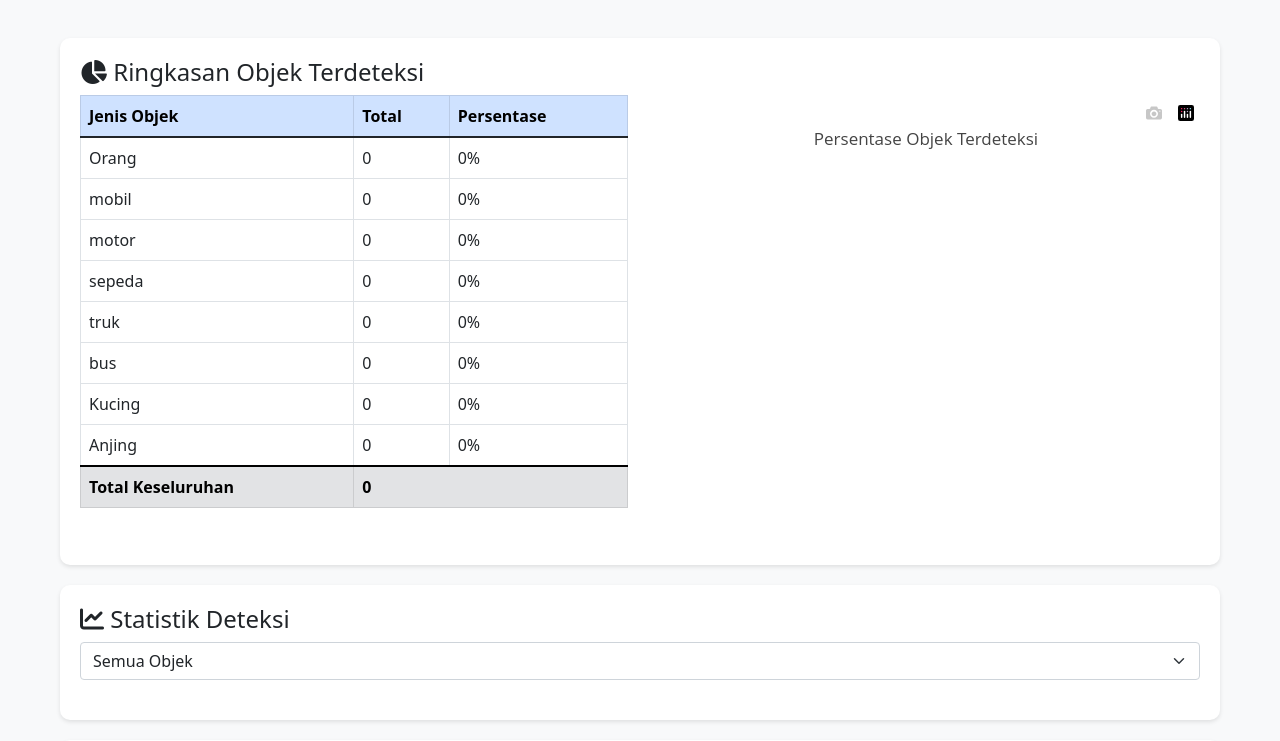
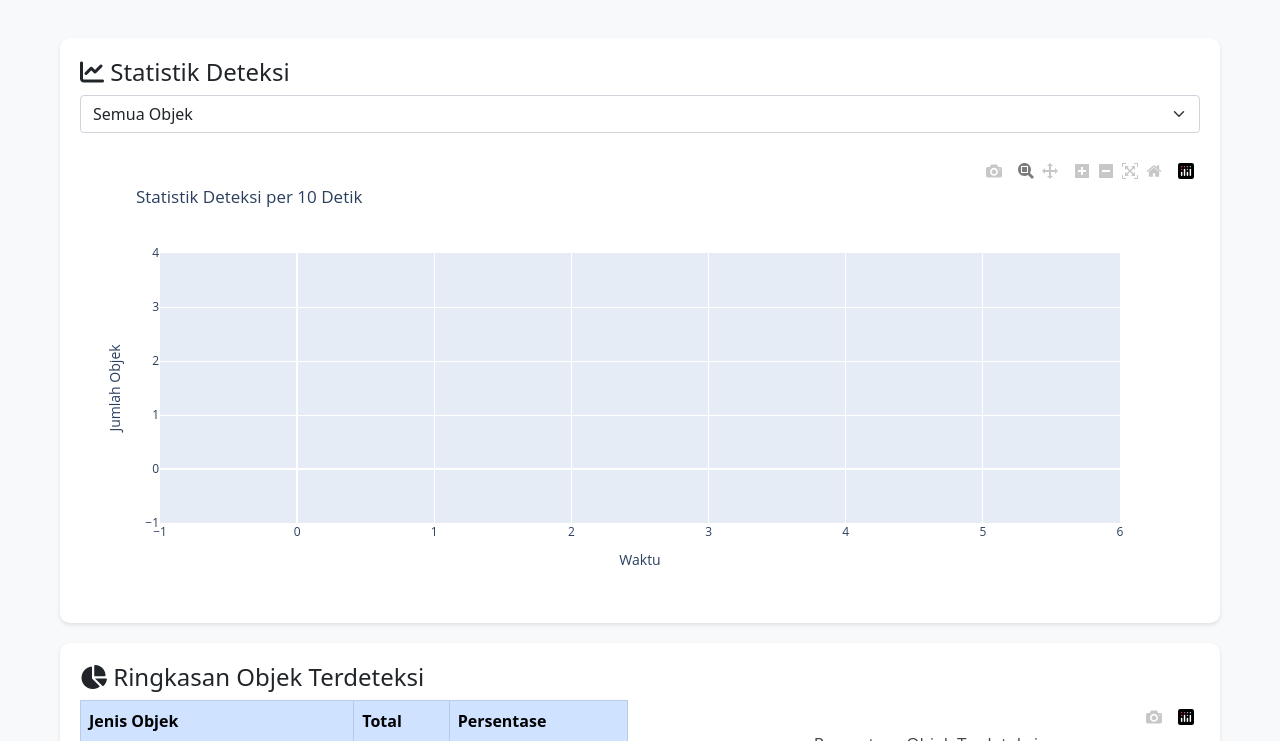
Before and after one commit to bagaswibowo/ObjectDetection, a Flask app: page / in a window 1280 px wide. Shown: the part 850-1591 px from the top of the page. Run offline with Flask 2, Linux system fonts and the light colour scheme; data that the repository does not hold is empty; some libraries are stand-ins or nearby versions.

Commit message:
update statistik

```diff
--- a/app.py
+++ b/app.py
@@ -206,9 +206,6 @@ def get_statistics():
     # Buat DataFrame dari riwayat deteksi
     df = pd.DataFrame.from_dict(detection_history, orient='index')
 
-    # Hitung total untuk setiap objek
-    total_counts = df.sum()
-
     # Buat grafik line menggunakan Plotly
     fig_line = px.line(df, title='Statistik Deteksi per 10 Detik')
     fig_line.update_layout(
@@ -217,17 +214,8 @@ def get_statistics():
         legend_title='Jenis Objek'
     )
 
-    # Buat grafik pie untuk persentase
-    fig_pie = px.pie(
-        values=total_counts.values,
-        names=total_counts.index,
-        title='Persentase Objek Terdeteksi'
-    )
-
     return jsonify({
-        'line_graph': json.loads(fig_line.to_json()),
-        'pie_graph': json.loads(fig_pie.to_json()),
-        'total_counts': total_counts.to_dict()
+        'line_graph': json.loads(fig_line.to_json())
     })
 
 @app.route('/export_data')
--- a/templates/index.html
+++ b/templates/index.html
@@ -163,6 +163,24 @@
         </div>
 
         <div class="stats-container">
+            <h4><i class="fas fa-chart-line"></i> Statistik Deteksi</h4>
+            <div class="filter-container">
+                <select class="form-select" id="objectFilter" aria-label="Filter objek">
+                    <option value="all">Semua Objek</option>
+                    <option value="Orang">Orang</option>
+                    <option value="mobil">Mobil</option>
+                    <option value="motor">Motor</option>
+                    <option value="sepeda">Sepeda</option>
+                    <option value="truk">Truk</option>
+                    <option value="bus">Bus</option>
+                    <option value="Kucing">Kucing</option>
+                    <option value="Anjing">Anjing</option>
+                </select>
+            </div>
+            <div id="statisticsChart"></div>
+        </div>
+
+        <div class="stats-container">
             <h4><i class="fas fa-chart-pie"></i> Ringkasan Objek Terdeteksi</h4>
             <div class="row">
                 <div class="col-md-6">
@@ -189,31 +207,6 @@
                 </div>
                 <div class="col-md-6">
                     <div id="summaryPieChart"></div>
-                </div>
-            </div>
-        </div>
-
-        <div class="stats-container">
-            <h4><i class="fas fa-chart-line"></i> Statistik Deteksi</h4>
-            <div class="filter-container">
-                <select class="form-select" id="objectFilter" aria-label="Filter objek">
-                    <option value="all">Semua Objek</option>
-                    <option value="Orang">Orang</option>
-                    <option value="mobil">Mobil</option>
-                    <option value="motor">Motor</option>
-                    <option value="sepeda">Sepeda</option>
-                    <option value="truk">Truk</option>
-                    <option value="bus">Bus</option>
-                    <option value="Kucing">Kucing</option>
-                    <option value="Anjing">Anjing</option>
-                </select>
-            </div>
-            <div class="row">
-                <div class="col-md-8">
-                    <div id="statisticsChart"></div>
-                </div>
-                <div class="col-md-4">
-                    <div id="pieChart"></div>
                 </div>
             </div>
         </div>
@@ -358,7 +351,6 @@
                 .then(response => response.json())
                 .then(data => {
                     Plotly.newPlot('statisticsChart', data.line_graph.data, data.line_graph.layout);
-                    Plotly.newPlot('pieChart', data.pie_graph.data, data.pie_graph.layout);
                 })
                 .catch(error => console.error('Error:', error));
         }
@@ -465,12 +457,16 @@
                 .catch(error => console.error('Error:', error));
         }
 
-        // Update ringkasan setiap 10 detik
+        // Update statistik dan riwayat setiap 10 detik
         setInterval(() => {
+            updateStatistics();
+            updateHistory();
             updateObjectSummary();
         }, 10000);
 
         // Update awal
+        updateStatistics();
+        updateHistory();
         updateObjectSummary();
     </script>
 </body>
```
